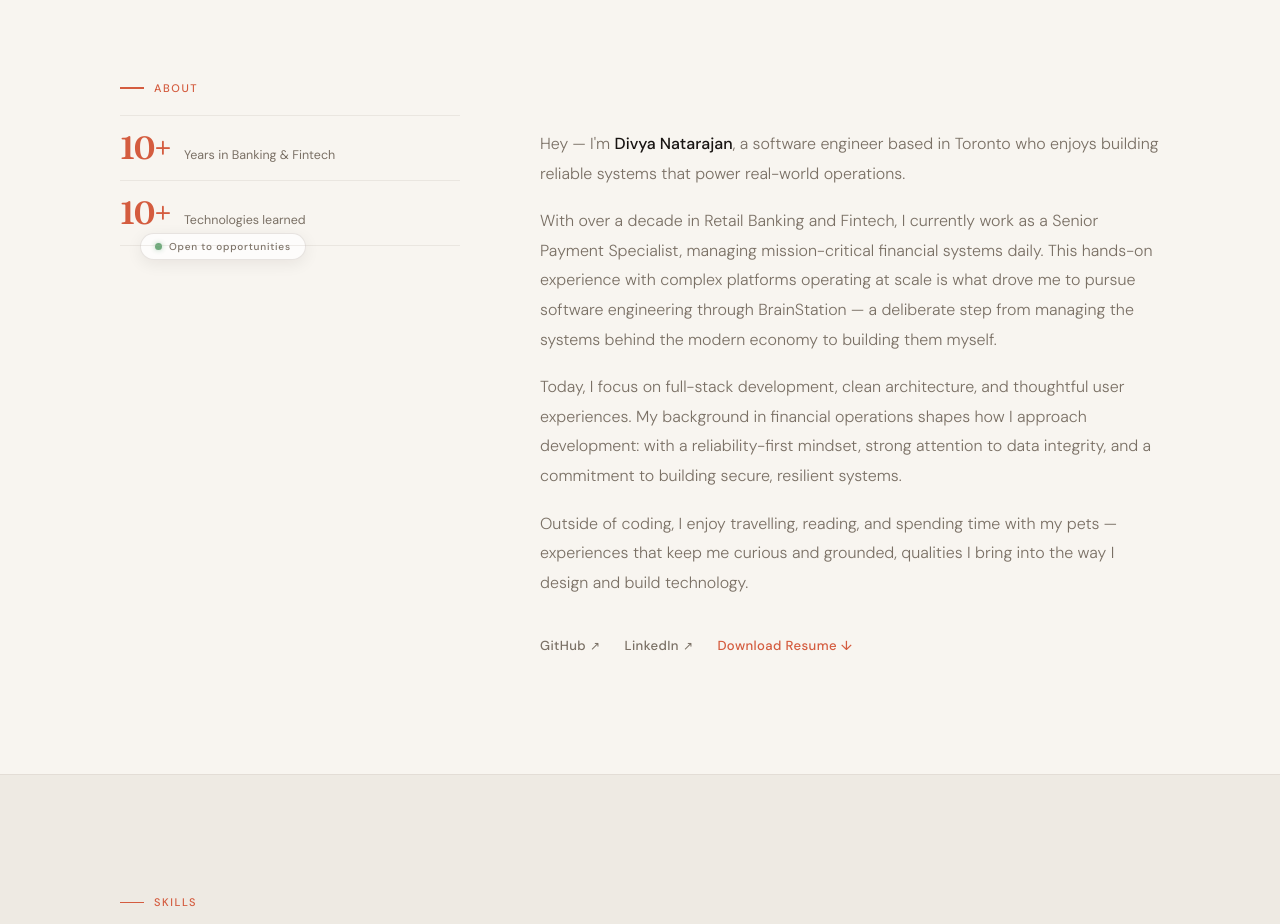
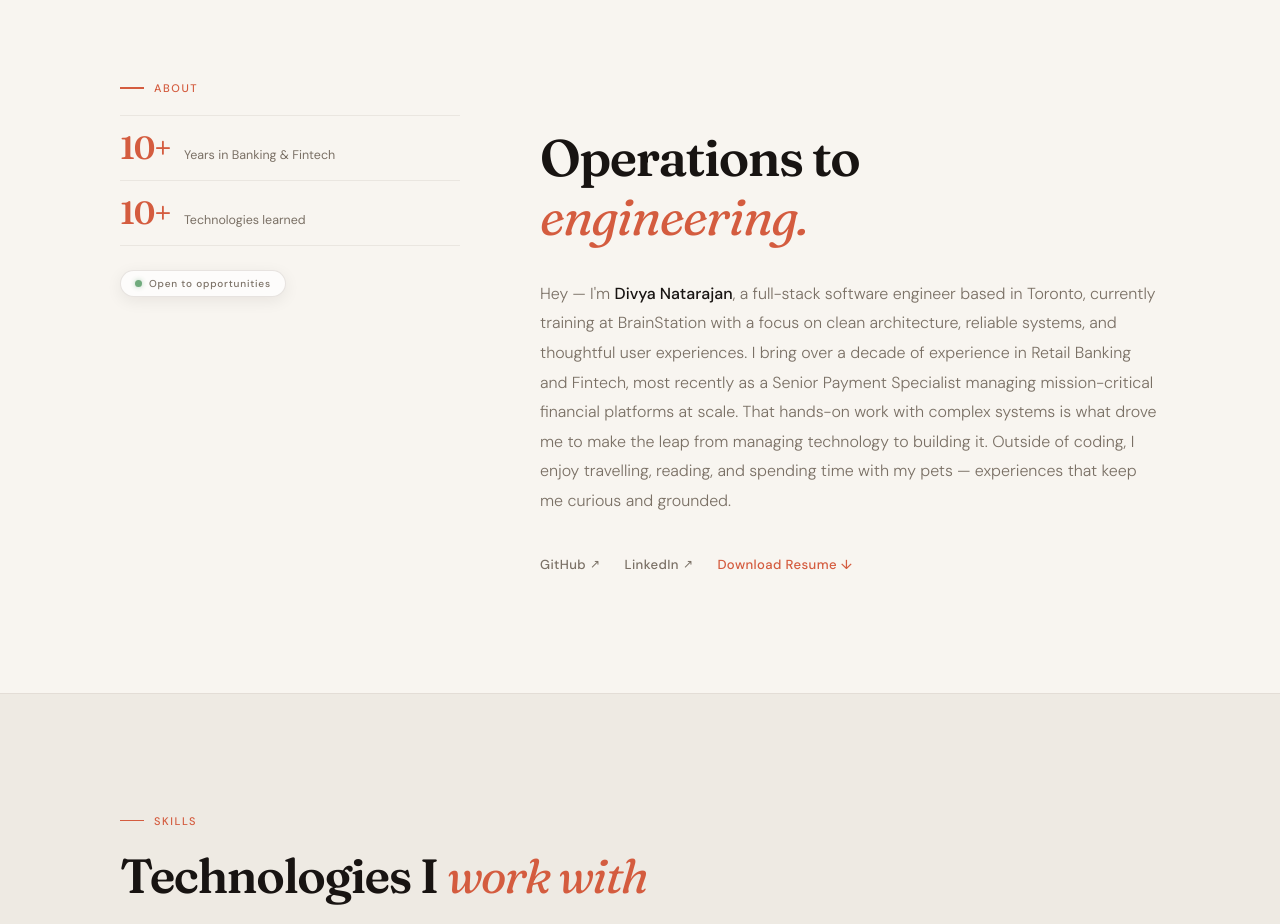
Before and after one commit to divyabeece23-nj/Portfolio, a React (Vite) app: page / in a window 1280 px wide. Shown: the part 840-1764 px from the top of the page. Built offline with nearby package versions, Linux system fonts and the light colour scheme.

Commit message:
added links for Git and Linkedin

```diff
--- a/src/components/About/About.jsx
+++ b/src/components/About/About.jsx
@@ -17,11 +17,6 @@ export default function About() {
         <div className="about__left">
           <p className="section-label reveal">About</p>
 
-          <div className="about__img-tag reveal reveal-delay-1">
-            <span className="about__img-tag-dot" />
-            Open to opportunities
-          </div>
-
           {/* Stats */}
           <div className="about__stats">
             {STATS.map(({ val, label }, i) => (
@@ -31,47 +26,33 @@ export default function About() {
               </div>
             ))}
           </div>
+
+          {/* Moved below stats */}
+          <div className="about__img-tag reveal reveal-delay-1">
+            <span className="about__img-tag-dot" />
+            Open to opportunities
+          </div>
         </div>
+
 
         {/* Right — content */}
         <div className="about__right">
-          {/* <h2 className="about__heading reveal">
-            From banking floors<br />
-            to <em>building code.</em>
-          </h2> */}
+          {<h2 className="about__heading reveal">
+            Operations to<br />
+            <em>engineering.</em>
+          </h2> }
 
           <div className="about__body">
             <p className="reveal reveal-delay-1">
-              Hey — I'm <strong>Divya Natarajan</strong>, a software engineer based
-              in Toronto who enjoys building reliable systems that power
-              real-world operations.
-            </p>
-            <p className="reveal reveal-delay-2">
-              With over a decade in Retail Banking and Fintech, I currently
-              work as a Senior Payment Specialist, managing mission-critical
-              financial systems daily. This hands-on experience with complex platforms operating
-              at scale is what drove me to pursue software engineering
-              through BrainStation — a deliberate step from managing
-              the systems behind the modern economy to building them myself.
-            </p>
-            <p className="reveal reveal-delay-3">
-              Today, I focus on full-stack development, clean architecture, and thoughtful
-              user experiences. My background in financial operations shapes how I approach
-              development: with a reliability-first mindset, strong attention to data integrity,
-              and a commitment to building secure, resilient systems.
-            </p>
-            <p className="reveal reveal-delay-4">
-              Outside of coding, I enjoy travelling, reading, and spending time with my pets —
-              experiences that keep me curious and grounded, qualities I bring into the way
-              I design and build technology.
+              Hey — I'm <strong>Divya Natarajan</strong>, a full-stack software engineer based in Toronto, currently training at BrainStation with a focus on clean architecture, reliable systems, and thoughtful user experiences. I bring over a decade of experience in Retail Banking and Fintech, most recently as a Senior Payment Specialist managing mission-critical financial platforms at scale. That hands-on work with complex systems is what drove me to make the leap from managing technology to building it. Outside of coding, I enjoy travelling, reading, and spending time with my pets — experiences that keep me curious and grounded.
             </p>
           </div>
 
           {/* Links */}
           <div className="about__links reveal reveal-delay-5">
             {[
-              { label: 'GitHub', href: 'https://github.com/divyabeece23' },
-              { label: 'LinkedIn', href: 'https://linkedin.com/in/divyabeece23' },
+              { label: 'GitHub', href: 'https://github.com/divyabeece23-nj' },
+              { label: 'LinkedIn', href: 'https://www.linkedin.com/in/divyanat/' },
             ].map(({ label, href }) => (
               <a key={label} href={href} target="_blank" rel="noreferrer" className="about__link">
                 {label}
@@ -84,6 +65,6 @@ export default function About() {
           </div>
         </div>
       </div>
-    </section>
+    </section >
   )
 }
--- a/src/components/About/About.scss
+++ b/src/components/About/About.scss
@@ -24,7 +24,10 @@
     position: sticky;
     top: calc(#{v.$nav-h} + 32px);
 
-    @include m.md { position: relative; top: auto; }
+    @include m.md {
+      position: relative;
+      top: auto;
+    }
   }
 
   &__img-wrap {
@@ -48,13 +51,18 @@
     overflow: hidden;
 
     // When user adds photo:
-    img { width: 100%; height: 100%; object-fit: cover; }
+    img {
+      width: 100%;
+      height: 100%;
+      object-fit: cover;
+    }
   }
 
   &__img-tag {
-    position: absolute;
-    bottom: -14px;
-    left: 20px;
+    position: relative;
+    bottom: auto;
+    left: auto;
+    margin-top: 1.5rem;
     background: v.$white;
     border: 1px solid rgba(180, 170, 158, 0.3);
     border-radius: 99px;
@@ -63,7 +71,7 @@
     font-weight: 500;
     letter-spacing: 0.08em;
     color: v.$ink-muted;
-    display: flex;
+    display: inline-flex;
     align-items: center;
     gap: 7px;
     box-shadow: 0 4px 16px rgba(24, 20, 18, 0.07);
@@ -79,8 +87,15 @@
   }
 
   @keyframes pulse {
-    0%, 100% { opacity: 1; }
-    50%       { opacity: 0.4; }
+
+    0%,
+    100% {
+      opacity: 1;
+    }
+
+    50% {
+      opacity: 0.4;
+    }
   }
 
   // ── Stats ──────────────────────────────────────────────
@@ -119,7 +134,9 @@
   &__right {
     padding-top: 48px;
 
-    @include m.md { padding-top: 0; }
+    @include m.md {
+      padding-top: 0;
+    }
   }
 
   &__heading {
@@ -149,7 +166,10 @@
       line-height: 1.85;
       color: v.$ink-muted;
 
-      strong { color: v.$ink; font-weight: 500; }
+      strong {
+        color: v.$ink;
+        font-weight: 500;
+      }
     }
   }
 
@@ -177,12 +197,20 @@
     @include m.underline-hover;
     transition: color 0.2s;
 
-    &:hover { color: v.$ink; }
+    &:hover {
+      color: v.$ink;
+    }
 
     &--accent {
       color: v.$accent;
-      &::after { background: v.$accent; }
-      &:hover  { color: v.$accent-dark; }
+
+      &::after {
+        background: v.$accent;
+      }
+
+      &:hover {
+        color: v.$accent-dark;
+      }
     }
   }
 
--- a/src/components/Contact/Contact.jsx
+++ b/src/components/Contact/Contact.jsx
@@ -44,8 +44,8 @@ export default function Contact() {
 
           <div className="contact__socials reveal reveal-delay-4">
             {[
-              { label: 'GitHub', href: 'https://github.com' },
-              { label: 'LinkedIn', href: 'https://linkedin.com' },
+              { label: 'GitHub', href: 'https://github.com/divyabeece23-nj' },
+              { label: 'LinkedIn', href: 'https://www.linkedin.com/in/divyanat/' },
             ].map(({ label, href }) => (
               <a key={label} href={href} target="_blank" rel="noreferrer" className="contact__social">
                 {label} ↗
```
